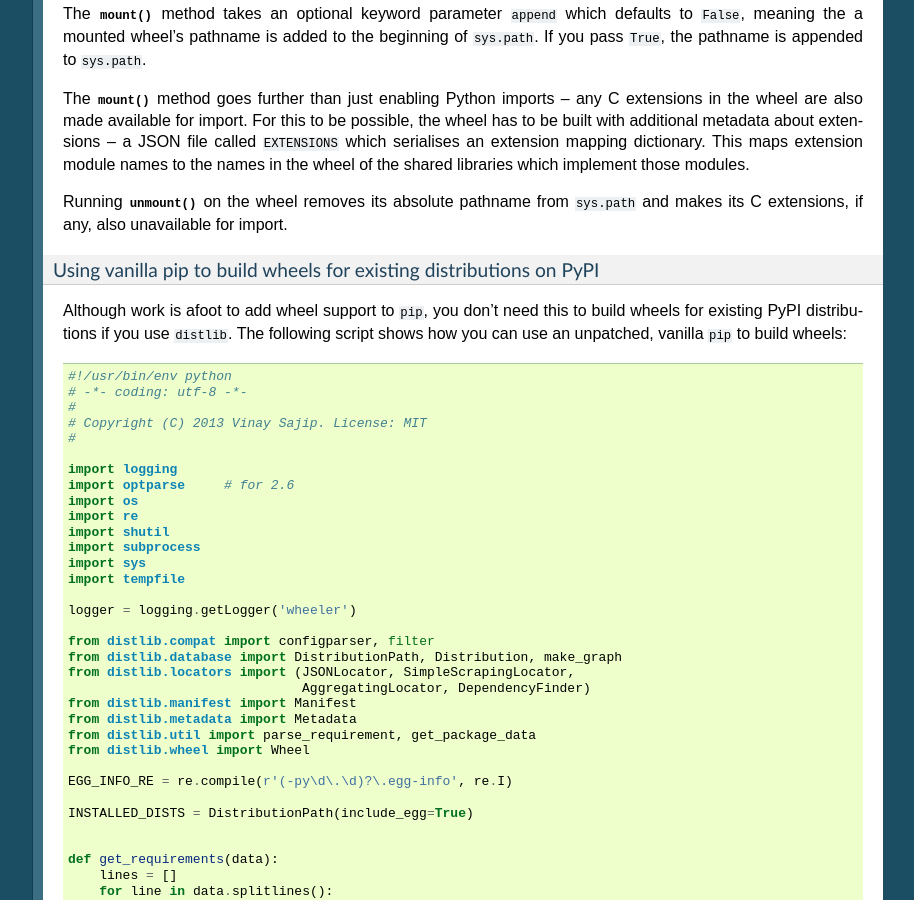
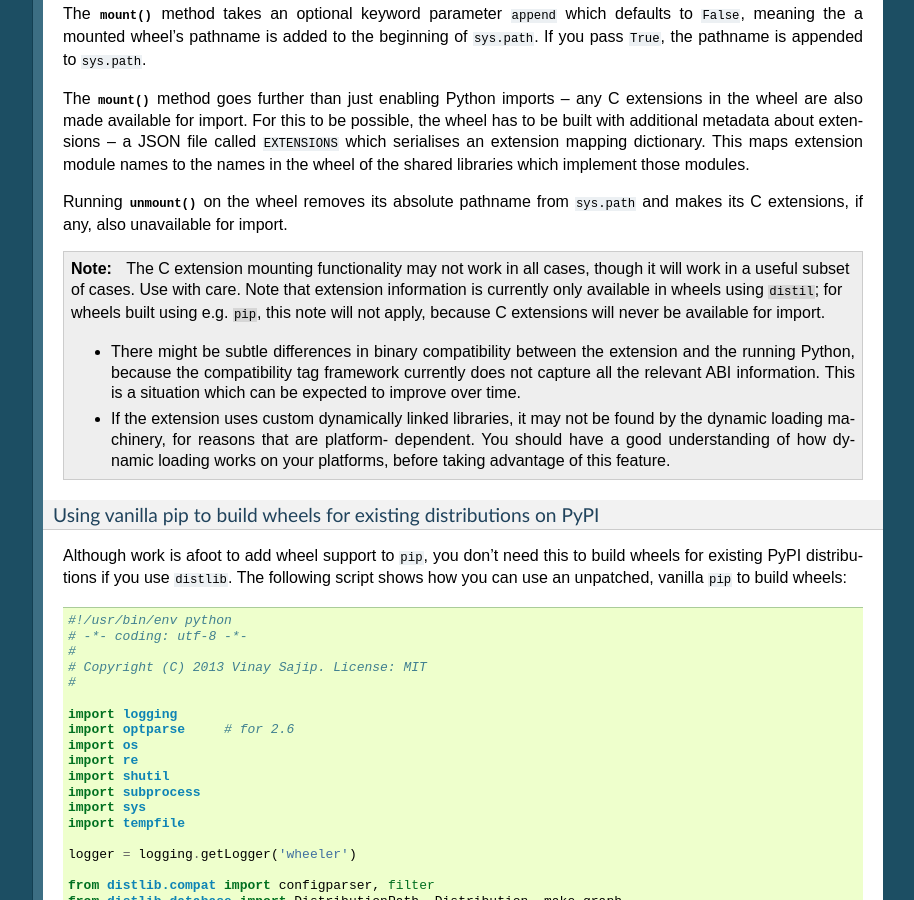
Before and after one commit to pypa/distlib, a Sphinx documentation site: the page built from docs/tutorial.rst, in a window 1280 px wide and 900 px high, scrolled down 21702 px. Shown: the whole window, without its empty margins (187-1101 px from the left). Built offline with Sphinx 7.4.7, drawn with Linux system fonts in a browser that asks for light colours; formulas are drawn with MathJax 3; comment, search, counter and statistics services are not loaded.

Commit message:
Updated documentation on mounting wheels.

```diff
--- a/docs/tutorial.rst
+++ b/docs/tutorial.rst
@@ -1497,6 +1497,22 @@ shared libraries which implement those modules.
 
 Running :meth:`unmount` on the wheel removes its absolute pathname from
 ``sys.path`` and makes its C extensions, if any, also unavailable for import.
+
+.. note:: The C extension mounting functionality may not work in all cases,
+   though it will work in a useful subset of cases. Use with care. Note that
+   extension information is currently only available in wheels using
+   ``distil``; for wheels built using e.g. ``pip``, this note will not apply,
+   because C extensions will never be available for import.
+
+   * There might be subtle differences in binary compatibility between the
+     extension and the running Python, because the compatibility tag framework
+     currently does not capture all the relevant ABI information. This is a
+     situation which can be expected to improve over time.
+
+   * If the extension uses custom dynamically linked libraries, it may not be
+     found by the dynamic loading machinery, for reasons that are platform-
+     dependent. You should have a good understanding of how dynamic loading
+     works on your platforms, before taking advantage of this feature.
 
 
 Using vanilla pip to build wheels for existing distributions on PyPI
```
